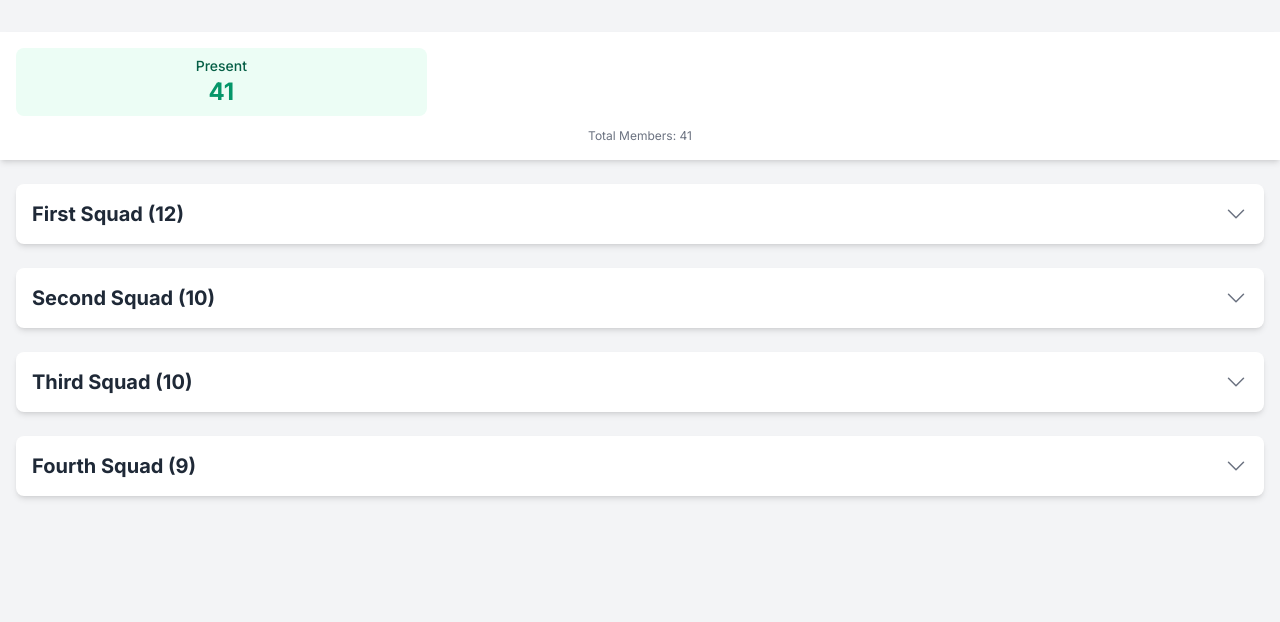
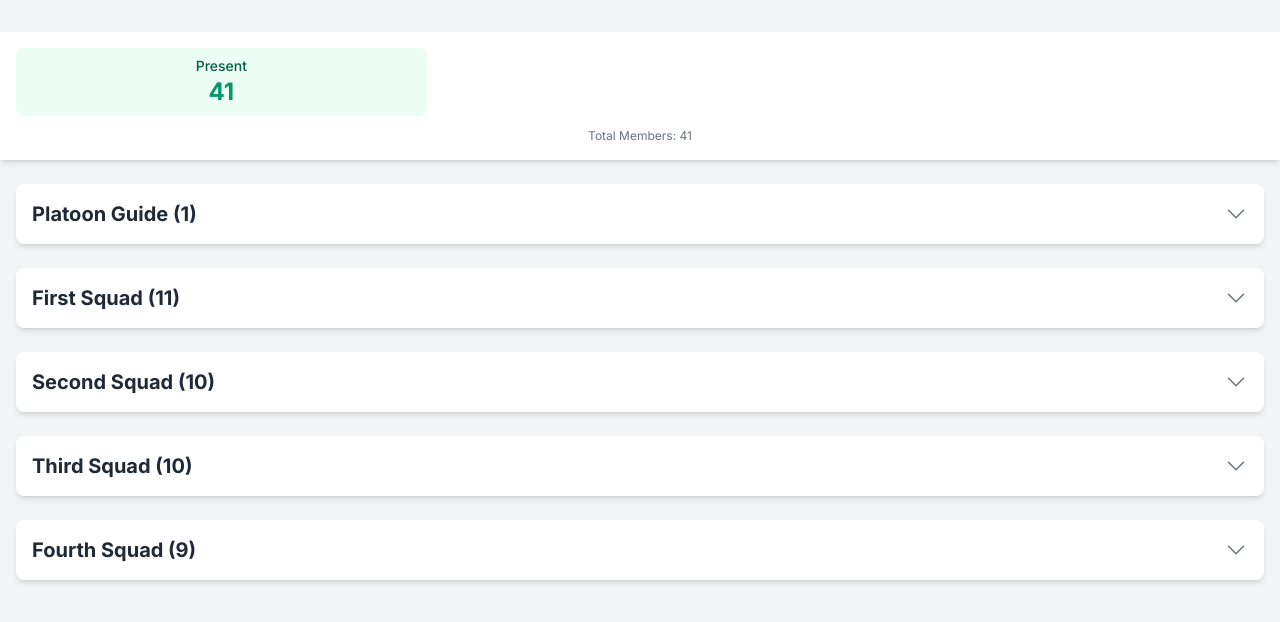
Before and after one commit to ifTrueFall/Accountability, a plain HTML site: page index.html in a window 1280 px wide. Drawn offline with nearby package versions, Linux system fonts and the light colour scheme.

Commit message:
edited a new squad position

```diff
--- a/index.html
+++ b/index.html
@@ -69,10 +69,11 @@
     <script>
         // --- DATA ---
         const squads = {
-            "First Squad": ["Mays", "Priest", "Parrish", "Cortes", "Franklin", "Harris", "Galang", "Vu", "Chiendo", "Carter", "Holloway", "Moore"],
+            "Platoon Guide": ["Mays"],
+            "First Squad": ["Priest", "Parrish", "Cortes", "Franklin", "Harris", "Galang", "Vu", "Cheindo", "Carter", "Holloway", "Moore"],
             "Second Squad": ["Lu", "Battle", "Brown", "Butler", "Cooper", "Heredia", "Hernandez", "Hunt", "Rousell", "Yang"],
             "Third Squad": ["JeanBaptiste", "Owusu", "McBride", "Diaz", "Fontenot", "Grant", "Brown", "Sanchez", "Lawless", "Mendez-Mathis"],
-            "Fourth Squad": ["Becker", "Fowler", "Roberts", "Riojas", "Lee", "Williams", "Baker", "Kopp", "McKnight"]
+            "Fourth Squad": ["Becker", "Fowler", "Roberts", "Riojas", "Lee", "William", "Baker", "Kopp", "McKnight"]
         };
 
         // Define all possible status options with associated styling
```
